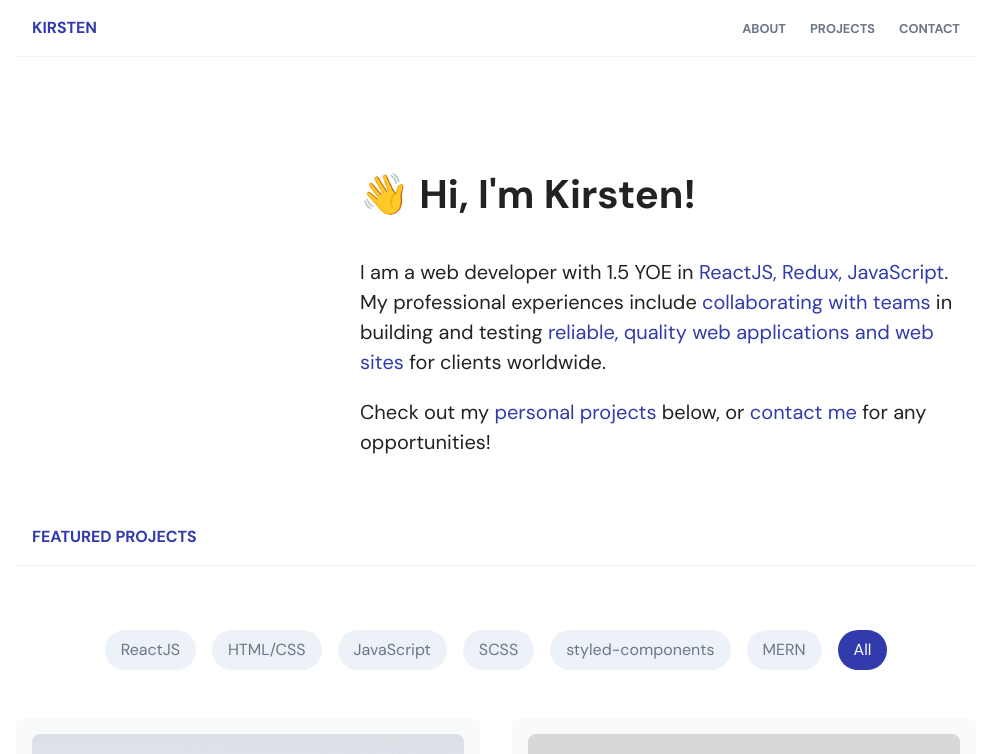
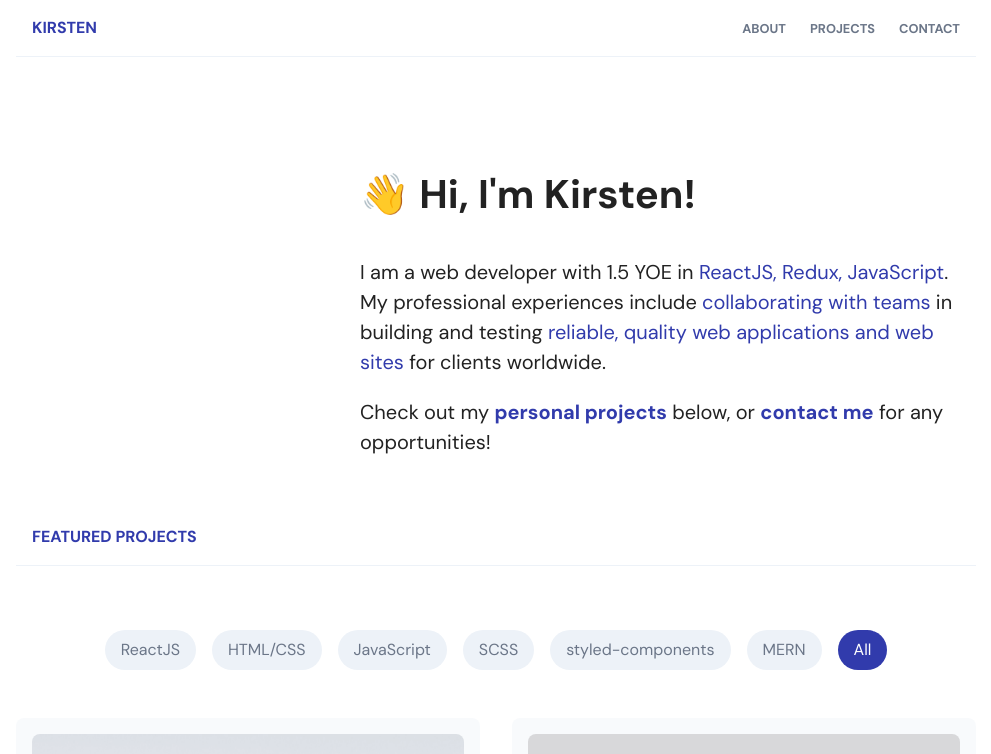
Before and after one commit to kmalcaba/kmalcaba.github.io, a React (Create React App) app: page / in a window 1280 px wide. Shown: the top 754 px of the page, without its empty margins (144-1135 px from the left). Built offline with nearby package versions, Linux system fonts and the light colour scheme.

Commit message:
Add font weight to link

```diff
--- a/src/components/Hero/Hero.scss
+++ b/src/components/Hero/Hero.scss
@@ -25,10 +25,14 @@
 
     p {
       font-size: 1.25rem;
-    }
 
-    span {
-      color: $color-primary;
+      a {
+        font-weight: 600;
+      }
+
+      span {
+        color: $color-primary;
+      }
     }
   }
 
```
